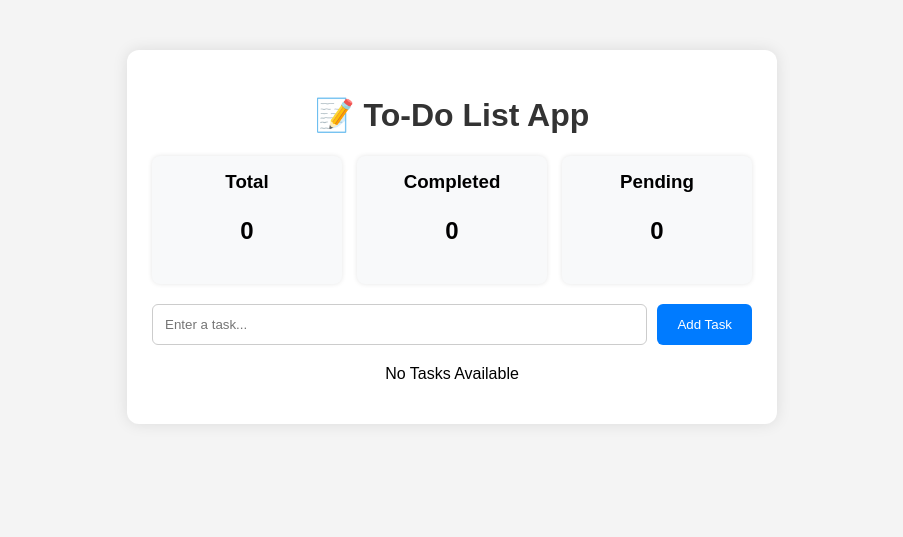
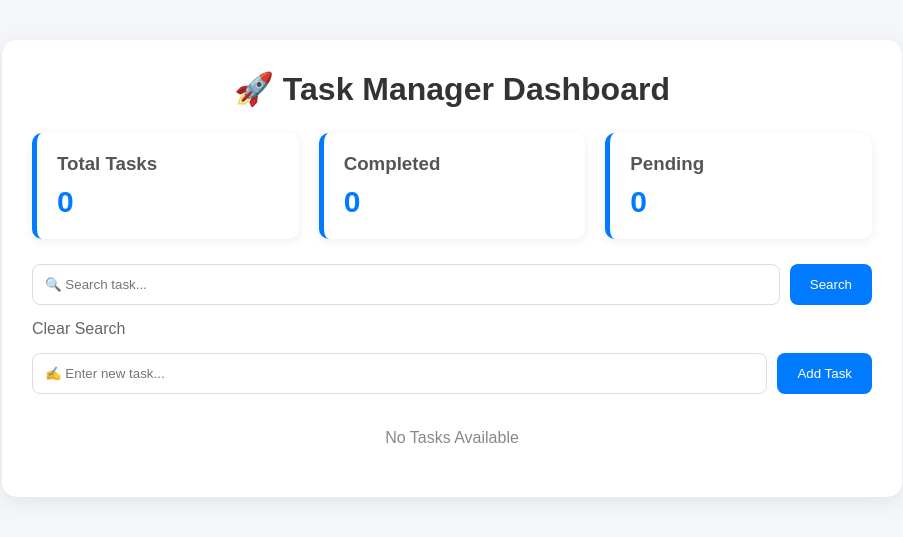
Before and after one commit to Deep-Kotak/web-todo-app, a Flask app: page / in a window 1280 px wide. Shown: the top 537 px of the page, without its empty margins (188-1091 px from the left). Run offline with Flask 3, Linux system fonts and the light colour scheme; data that the repository does not hold is empty.

Commit message:
Enhanced todo app with edit functionality and modern UI

```diff
--- a/app.py
+++ b/app.py
@@ -5,7 +5,10 @@ from database import (
     get_tasks,
     delete_task,
     complete_task,
-    get_stats
+    get_stats,
+    search_tasks,
+    get_task_by_id,
+    update_task
 )
 
 app = Flask(__name__)
@@ -18,14 +21,19 @@ def home():
 
     if request.method == "POST":
 
-        task = request.form["task"]
+        task = request.form.get("task")
 
-        if task.strip():
+        if task:
             add_task(task)
 
         return redirect("/")
 
-    tasks = get_tasks()
+    keyword = request.args.get("search")
+
+    if keyword:
+        tasks = search_tasks(keyword)
+    else:
+        tasks = get_tasks()
 
     total, completed, pending = get_stats()
 
@@ -36,7 +44,6 @@ def home():
         completed=completed,
         pending=pending
     )
-
 
 @app.route("/delete/<int:task_id>")
 def delete(task_id):
@@ -53,6 +60,24 @@ def complete(task_id):
 
     return redirect("/")
 
+@app.route("/edit/<int:task_id>", methods=["GET", "POST"])
+def edit(task_id):
+
+    if request.method == "POST":
+
+        updated_task = request.form["task"]
+
+        update_task(task_id, updated_task)
+
+        return redirect("/")
+
+    task = get_task_by_id(task_id)
+
+    return render_template(
+        "edit.html",
+        task=task
+    )
+
 
 if __name__ == "__main__":
     app.run(debug=True)
--- a/database.py
+++ b/database.py
@@ -78,6 +78,52 @@ def get_stats():
 
     return total, completed, pending
 
+def search_tasks(keyword):
+
+    conn = connect_db()
+    cursor = conn.cursor()
+
+    cursor.execute(
+        "SELECT * FROM tasks WHERE task LIKE ?",
+        ('%' + keyword + '%',)
+    )
+
+    tasks = cursor.fetchall()
+
+    conn.close()
+
+    return tasks
+
+def get_task_by_id(task_id):
+
+    conn = connect_db()
+    cursor = conn.cursor()
+
+    cursor.execute(
+        "SELECT * FROM tasks WHERE id = ?",
+        (task_id,)
+    )
+
+    task = cursor.fetchone()
+
+    conn.close()
+
+    return task
+
+
+def update_task(task_id, updated_task):
+
+    conn = connect_db()
+    cursor = conn.cursor()
+
+    cursor.execute(
+        "UPDATE tasks SET task = ? WHERE id = ?",
+        (updated_task, task_id)
+    )
+
+    conn.commit()
+    conn.close()
+
 def get_tasks():
 
     conn = connect_db()
--- a/static/css/style.css
+++ b/static/css/style.css
@@ -1,35 +1,67 @@
-body {
-    font-family: Arial, sans-serif;
-    background: #f4f4f4;
+* {
     margin: 0;
     padding: 0;
+    box-sizing: border-box;
+    font-family: Arial, sans-serif;
+}
+
+body {
+    background: #f4f6f9;
 }
 
 .container {
-    width: 600px;
-    margin: 50px auto;
+    width: 900px;
+    margin: 40px auto;
     background: white;
-    padding: 25px;
-    border-radius: 12px;
-    box-shadow: 0px 0px 15px rgba(0, 0, 0, 0.1);
+    padding: 30px;
+    border-radius: 15px;
+    box-shadow: 0 5px 20px rgba(0, 0, 0, 0.08);
 }
 
 h1 {
     text-align: center;
+    margin-bottom: 25px;
     color: #333;
 }
 
+.stats {
+    display: flex;
+    gap: 20px;
+    margin-bottom: 25px;
+}
+
+.card {
+    flex: 1;
+    background: white;
+    border-left: 5px solid #007bff;
+    padding: 20px;
+    border-radius: 10px;
+    box-shadow: 0 2px 10px rgba(0, 0, 0, 0.08);
+}
+
+.card h3 {
+    color: #555;
+    margin-bottom: 10px;
+}
+
+.card p {
+    font-size: 30px;
+    font-weight: bold;
+    color: #007bff;
+}
+
+.search-form,
 form {
     display: flex;
     gap: 10px;
-    margin-bottom: 20px;
+    margin-bottom: 15px;
 }
 
 input {
     flex: 1;
     padding: 12px;
-    border: 1px solid #ccc;
-    border-radius: 6px;
+    border: 1px solid #ddd;
+    border-radius: 8px;
 }
 
 button {
@@ -37,7 +69,7 @@ button {
     border: none;
     background: #007bff;
     color: white;
-    border-radius: 6px;
+    border-radius: 8px;
     cursor: pointer;
 }
 
@@ -45,14 +77,29 @@ button:hover {
     background: #0056b3;
 }
 
+.clear-search {
+    margin-bottom: 15px;
+}
+
+.clear-search a {
+    text-decoration: none;
+    color: #666;
+}
+
+.tasks {
+    margin-top: 20px;
+}
+
 .task-item {
     display: flex;
     justify-content: space-between;
     align-items: center;
-    background: #f8f9fa;
-    padding: 12px;
-    margin-top: 10px;
-    border-radius: 6px;
+    background: white;
+    padding: 15px;
+    margin-bottom: 12px;
+    border-radius: 10px;
+    border: 1px solid #eee;
+    box-shadow: 0 2px 8px rgba(0, 0, 0, 0.05);
 }
 
 .task-actions {
@@ -61,53 +108,100 @@ button:hover {
 }
 
 .complete-btn {
-    color: green;
+    background: #28a745;
+    color: white;
+    padding: 8px 14px;
+    border-radius: 6px;
     text-decoration: none;
-    font-weight: bold;
 }
 
 .delete-btn {
-    color: red;
+    background: #dc3545;
+    color: white;
+    padding: 8px 14px;
+    border-radius: 6px;
     text-decoration: none;
-    font-weight: bold;
 }
 
-.completed {
-    color: green;
-    font-weight: bold;
+.completed-badge {
+    margin-left: 10px;
+    background: #28a745;
+    color: white;
+    padding: 4px 8px;
+    border-radius: 20px;
+    font-size: 12px;
 }
 
-.pending {
-    color: orange;
-    font-weight: bold;
+.pending-badge {
+    margin-left: 10px;
+    background: #ffc107;
+    color: black;
+    padding: 4px 8px;
+    border-radius: 20px;
+    font-size: 12px;
 }
 
-.task-actions {
-    display: flex;
-    gap: 15px;
+.empty-state {
+    text-align: center;
+    padding: 20px;
+    color: #888;
 }
 
-.stats {
-    display: flex;
-    justify-content: space-between;
-    margin: 20px 0;
-    gap: 15px;
+.edit-btn {
+    background: #ffc107;
+    color: black;
+    padding: 8px 14px;
+    border-radius: 6px;
+    text-decoration: none;
 }
 
-.card {
-    flex: 1;
-    text-align: center;
-    background: #f8f9fa;
-    padding: 15px;
-    border-radius: 8px;
-    box-shadow: 0 0 5px rgba(0, 0, 0, 0.1);
+.task-table {
+    width: 100%;
+    border-collapse: collapse;
+    margin-top: 20px;
 }
 
-.card h3 {
-    margin: 0;
+.task-table th {
+    background: #007bff;
+    color: white;
+    padding: 12px;
+    text-align: left;
 }
 
-.card p {
-    font-size: 24px;
-    font-weight: bold;
+.task-table td {
+    padding: 12px;
+    border-bottom: 1px solid #ddd;
 }
+
+.task-table tr:hover {
+    background: #f8f9fa;
+}
+
+.complete-btn,
+.edit-btn,
+.delete-btn {
+    padding: 6px 10px;
+    border-radius: 5px;
+    text-decoration: none;
+    margin-right: 5px;
+}
+
+.complete-btn {
+    background: #28a745;
+    color: white;
+}
+
+.edit-btn {
+    background: #ffc107;
+    color: black;
+}
+
+.delete-btn {
+    background: #dc3545;
+    color: white;
+}
+
+.completed-task {
+    text-decoration: line-through;
+    color: gray;
+}
--- a/templates/index.html
+++ b/templates/index.html
@@ -1,23 +1,27 @@
 <!DOCTYPE html>
 <html lang="en">
+
 <head>
     <meta charset="UTF-8">
     <meta name="viewport" content="width=device-width, initial-scale=1.0">
-    <title>To-Do List App</title>
+    <title>Task Manager Dashboard</title>
 
     <link rel="stylesheet"
         href="{{ url_for('static', filename='css/style.css') }}">
 </head>
+
 <body>
 
 <div class="container">
 
-    <h1>📝 To-Do List App</h1>
+    <h1>🚀 Task Manager Dashboard</h1>
+
+    <!-- Stats Cards -->
 
     <div class="stats">
 
         <div class="card">
-        <h3>Total</h3>
+            <h3>Total Tasks</h3>
             <p>{{ total }}</p>
         </div>
 
@@ -33,14 +37,34 @@
 
     </div>
 
+    <!-- Search Form -->
+
+    <form class="search-form" method="GET">
+
+        <input
+            type="text"
+            name="search"
+            placeholder="🔍 Search task...">
+
+        <button type="submit">
+            Search
+        </button>
+
+    </form>
+
+    <div class="clear-search">
+        <a href="/">Clear Search</a>
+    </div>
+
+    <!-- Add Task Form -->
+
     <form method="POST">
 
         <input
             type="text"
             name="task"
-            placeholder="Enter a task..."
-            required
-        >
+            placeholder="✍️ Enter new task..."
+            required>
 
         <button type="submit">
             Add Task
@@ -50,43 +74,75 @@
 
     {% if tasks|length == 0 %}
 
-        <p style="text-align:center;">
+    <div class="empty-state">
         No Tasks Available
-        </p>
+    </div>
 
-    {% endif %}
+    {% else %}
 
-    <div class="tasks">
+    <!-- Tasks Table -->
+
+    <table class="task-table">
+
+        <thead>
+            <tr>
+                <th>ID</th>
+                <th>Task Name</th>
+                <th>Status</th>
+                <th>Actions</th>
+            </tr>
+        </thead>
+
+        <tbody>
 
             {% for task in tasks %}
 
-        <div class="task-item">
+            <tr>
 
-            <span>
+                <td>{{ task[0] }}</td>
 
+                {% if task[2] == "Completed" %}
+                <td class="completed-task">
                     {{ task[1] }}
+                </td>
+                {% else %}
+                <td>
+                    {{ task[1] }}
+                </td>
+                {% endif %}
+
+                <td>
 
                     {% if task[2] == "Completed" %}
 
-                    <span class="completed">
-                        (Completed)
+                    <span class="completed-badge">
+                        Completed
                     </span>
 
                     {% else %}
 
-                    <span class="pending">
-                        (Pending)
+                    <span class="pending-badge">
+                        Pending
                     </span>
 
                     {% endif %}
 
-            </span>
+                </td>
 
-            <div class="task-actions">
+                <td>
+
+                    {% if task[2] != "Completed" %}
 
                     <a class="complete-btn"
                        href="/complete/{{ task[0] }}">
                        Complete
+                    </a>
+
+                    {% endif %}
+
+                    <a class="edit-btn"
+                       href="/edit/{{ task[0] }}">
+                       Edit
                     </a>
 
                     <a class="delete-btn"
@@ -94,13 +150,17 @@
                        Delete
                     </a>
 
-            </div>
+                </td>
 
-        </div>
+            </tr>
 
             {% endfor %}
 
-    </div>
+        </tbody>
+
+    </table>
+
+    {% endif %}
 
 </div>
 
```
Also changed, not shown: templates/edit.html (added, +33 -0 lines), README.md. Lines whose indentation alone changed are shown as unchanged.
